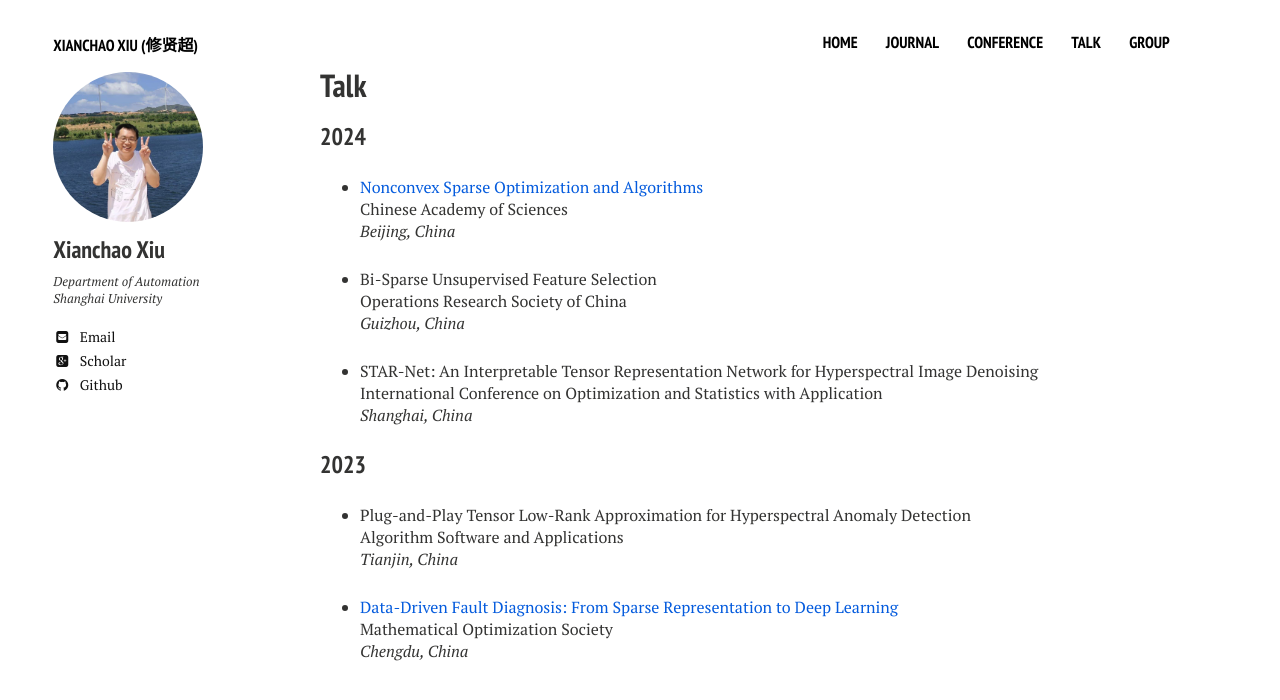
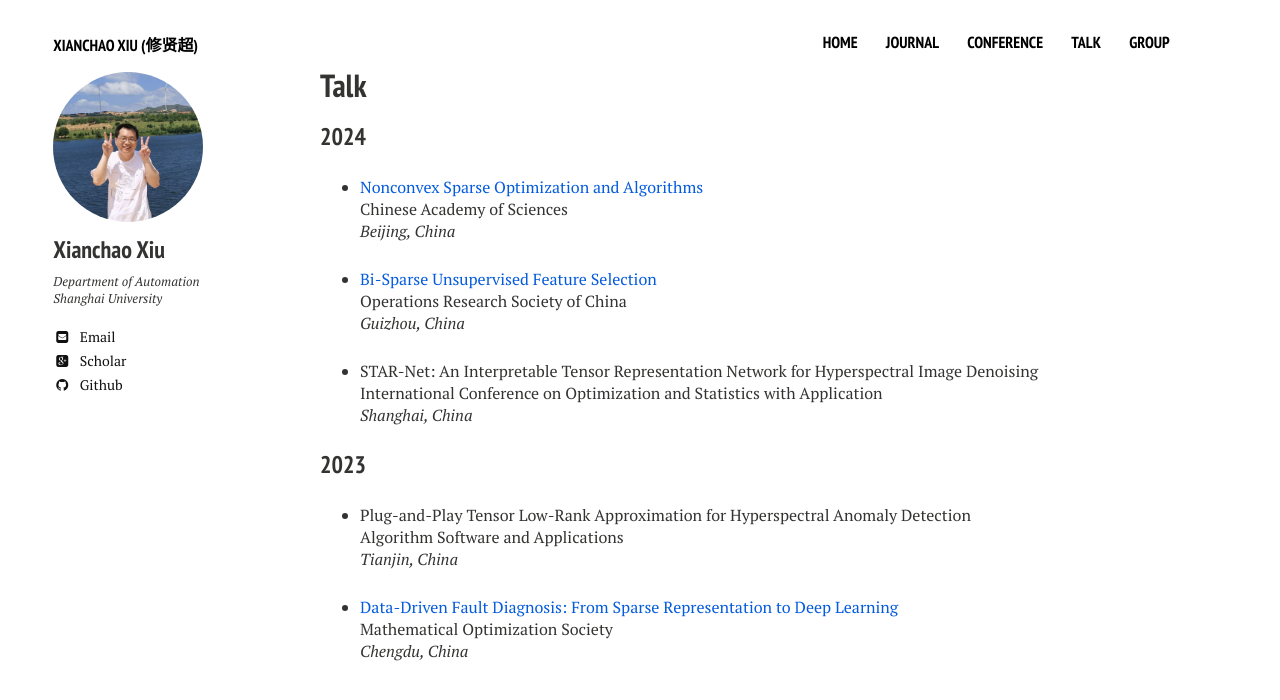
Before and after one commit to xianchaoxiu/xianchaoxiu.github.io, a Jekyll site: the page built from talk/index.md, in a window 1280 px wide. Shown: the top 700 px of the page. Built offline with Jekyll 4.4.1, drawn with Linux system fonts in a browser that asks for light colours; nearby versions of some CDN libraries.

Commit message:
Update index.md

```diff
--- a/talk/index.md
+++ b/talk/index.md
@@ -17,7 +17,7 @@ share: false
 Chinese Academy of Sciences <br>
 <i>Beijing, China</i><br>
 
-* Bi-Sparse Unsupervised Feature Selection <br>
+* <a href="../talk/2024-ORSC.pdf" class="textlink" target="_blank"> Bi-Sparse Unsupervised Feature Selection </a> <br>
 Operations Research Society of China<br>
 <i>Guizhou, China</i><br>
 
```
